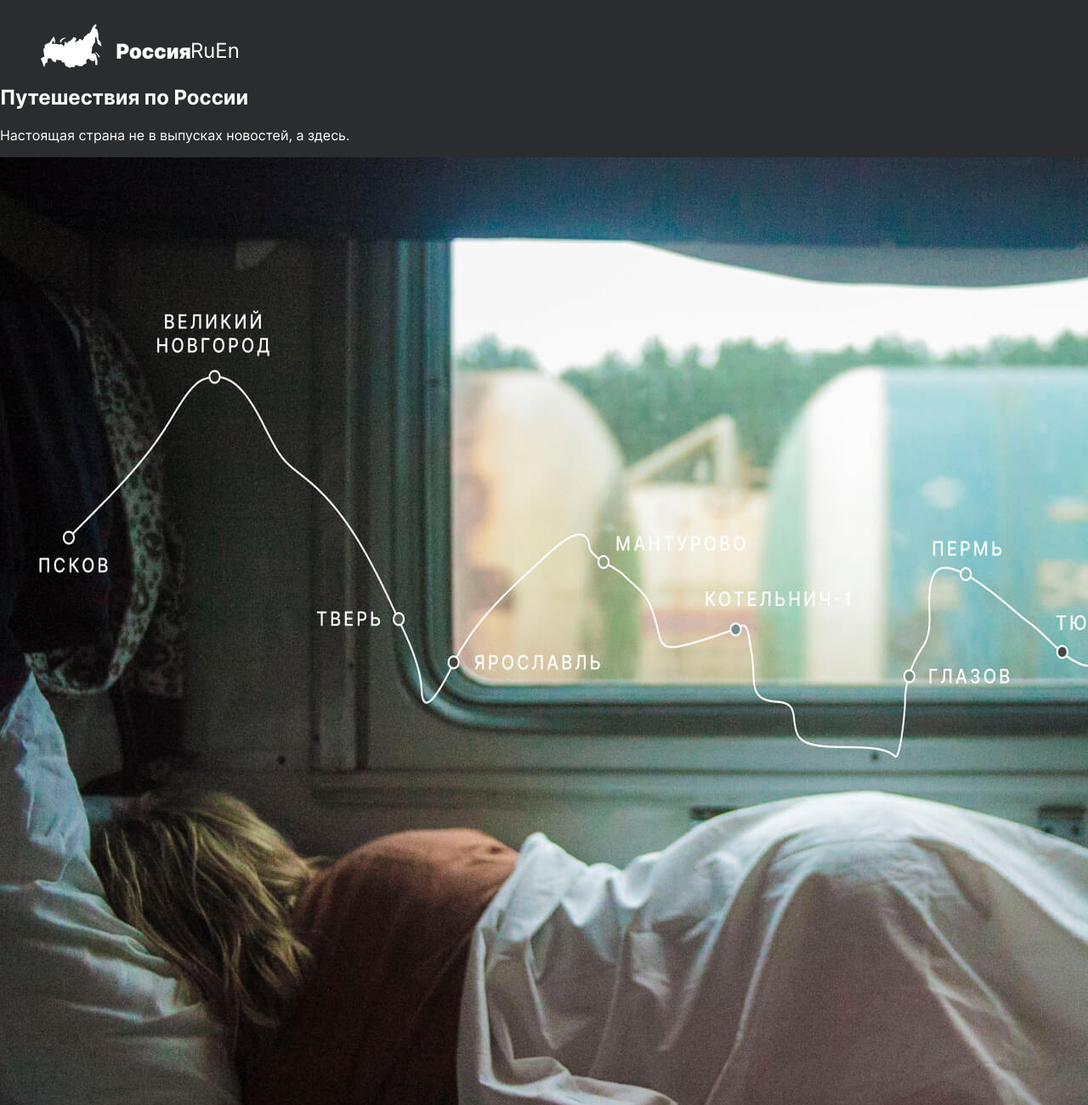
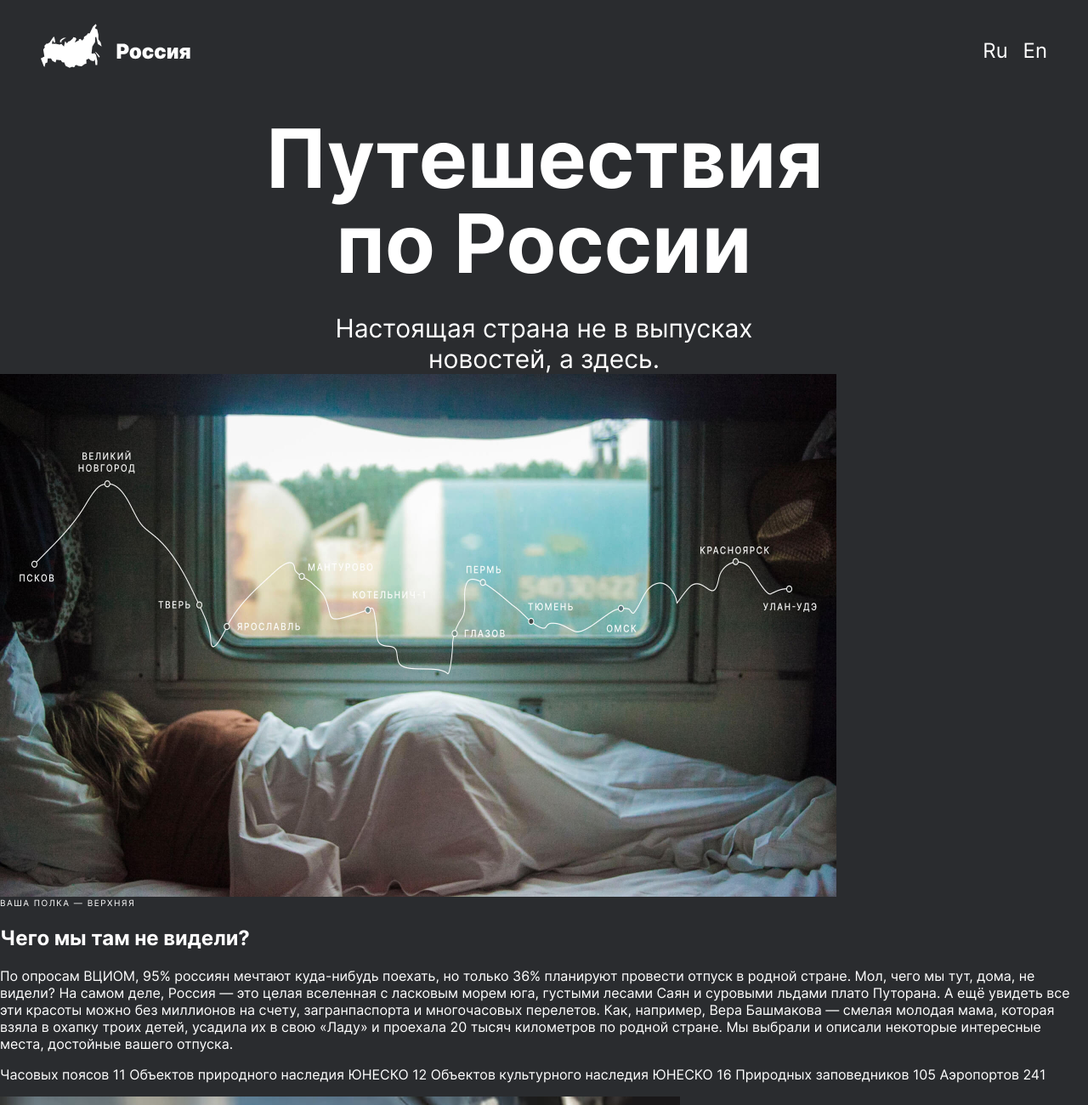
Before and after one commit to Something-Wr0ng/russian-travel, a plain HTML site: page index.html in a window 1280 px wide. Shown: the top 1300 px of the page at 85% size. Drawn offline with Linux system fonts and the light colour scheme.

Commit message:
lead start

```diff
--- a/index.css
+++ b/index.css
@@ -21,6 +21,7 @@
 .header__logo {
   width: 176px;
   height: 52px;
+  margin-right: auto;
 }
 
 .header__lang-link {
@@ -31,4 +32,42 @@
   font-size: 24px;
   line-height: 28px;
   margin-top: 18px;
+  padding-left: 18px;
 }
+
+.lead {
+  padding-top: 56px;
+  display: flex;
+  flex-direction: column;
+}
+
+.lead__title {
+  font-size: 96px;
+  line-height: 100px;
+  text-align: center;
+  margin: 0 auto 0;
+  max-width: 720px;
+  max-height: 200px;
+}
+
+.lead__subtitle {
+  font-size: 30px;
+  line-height: 36px;
+  text-align: center;
+  margin: 32px auto 0;
+  max-width: 640px;
+  max-height: 72px;
+}
+
+.lead__image {
+  max-width: 984px;
+  max-height: 615px;
+}
+
+.lead__caption {
+  font-size: 10px;
+  line-height: 14px;
+  letter-spacing: 1.5px;
+  text-transform: uppercase;
+  margin: 0;
+}
```
